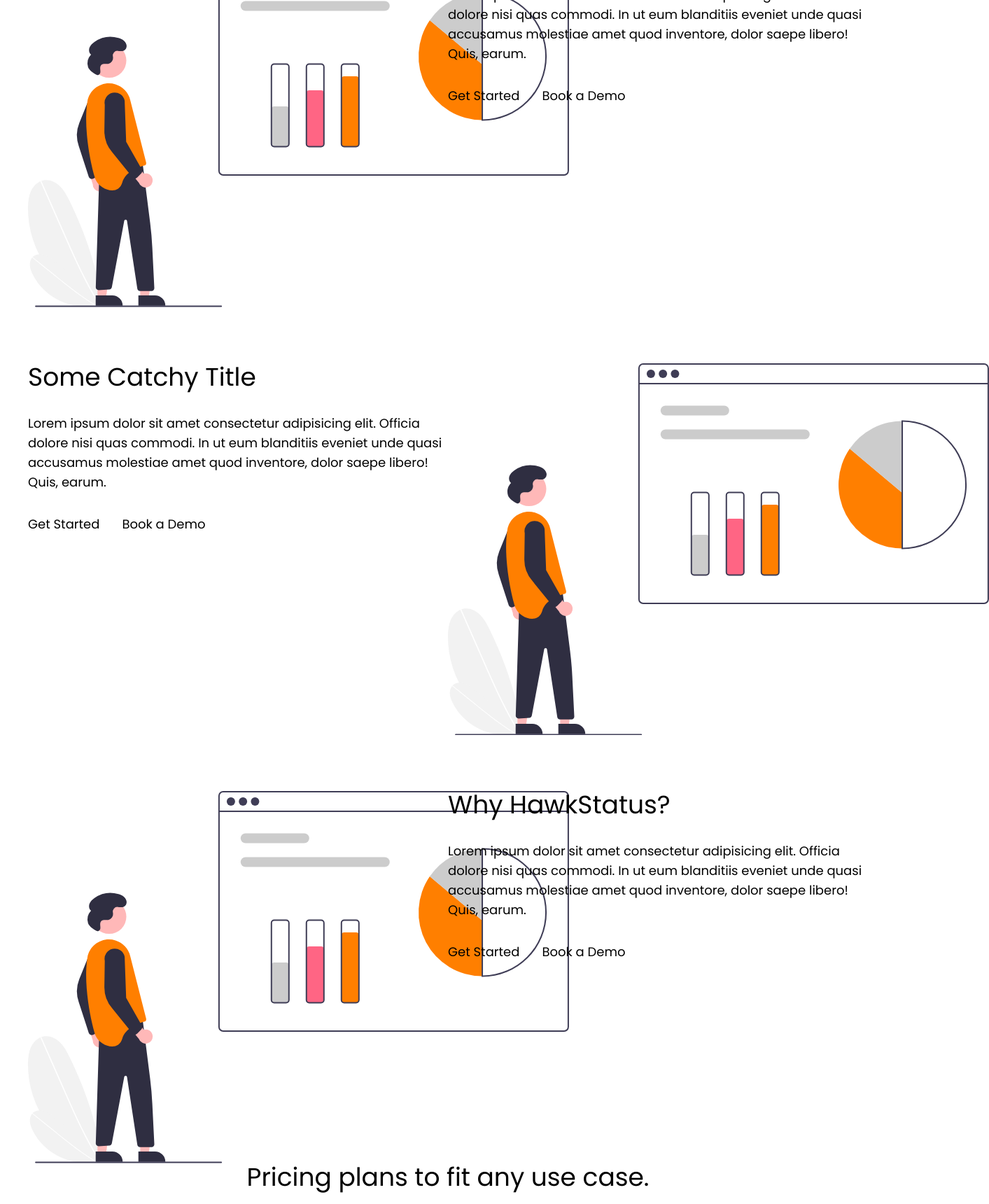
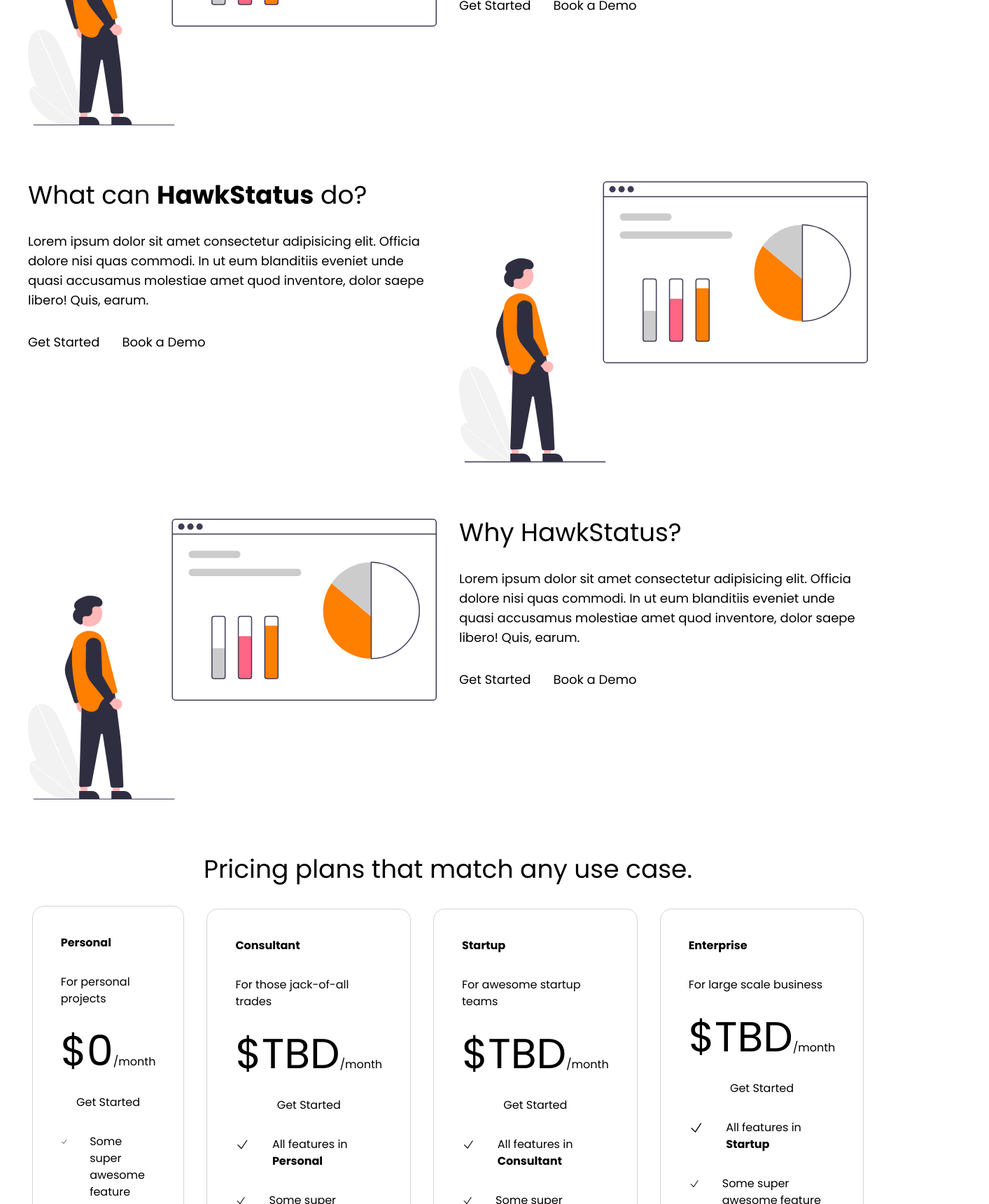
Before and after one commit to brandon-kyle-bailey/hawkstatus-frontend, a Next.js app: page / in a window 1280 px wide. Shown: the part 1080-2800 px from the top of the page at 70% size, 1413 px wide, since content can reach past the window. Built offline with nearby package versions, Linux system fonts and the light colour scheme.

Commit message:
responsiveness

```diff
--- a/src/app/page.tsx
+++ b/src/app/page.tsx
@@ -5,7 +5,7 @@
         <a className="font-bold text-2xl" href="#">
           Hawkstatus
         </a>
-        <ul className="flex flex-row justify-evenly space-x-8 text-lg">
+        <ul className="flex flex-row justify-evenly space-x-8 text-lg invisible lg:visible">
           <li>
             <a href="#empathy">About</a>
           </li>
@@ -13,35 +13,35 @@
             <a href="#pain">Features</a>
           </li>
           <li>
-            <a href="#authority">Why HawkStatus?</a>
+            <a href="#authority">
+              Why <span className="font-bold">HawkStatus</span>?
+            </a>
           </li>
           <li>
-            <a href="#action">Pricing</a>
+            <a href="#pricing">Pricing</a>
           </li>
         </ul>
-        <div className="flex flex-row space-x-8 text-lg">
+        <div className="flex flex-row space-x-8 text-lg invisible lg:visible">
           <a href="/signin">Sign In</a>
           <a href="/signin">Sign Up</a>
         </div>
       </nav>
-      <main id="impact" className="flex flex-row p-10">
-        <div className="w-1/2 flex flex-col justify-center space-y-8">
-          <h1 className="text-6xl">
+      <main id="impact" className="flex flex-col lg:flex-row lg:space-x-8 p-10">
+        <div className="w-full lg:w-1/2 flex flex-col justify-center space-y-8">
+          <h1 className="text-4xl lg:text-6xl">
             Unleash the power of Uptime with{" "}
             <span className="font-bold">Hawkstatus</span>
           </h1>
           <p className="text-lg">Uptime monitoring made easy.</p>
-          <div className="flex flex-row space-x-8 text-lg">
+          <div className="flex flex-col lg:flex-row space-y-8 lg:space-y-0 lg:space-x-8 text-lg">
             <a href="/signin">Get Started</a>
             <a href="/book-a-demo">Book a Demo</a>
           </div>
         </div>
-        <div className="w-1/2">
+        <div className="w-full lg:w-1/2">
           <svg
             data-name="Layer 1"
             xmlns="http://www.w3.org/2000/svg"
-            width="772.90945"
-            height="531.44094"
             viewBox="0 0 772.90945 531.44094"
             xmlnsXlink="http://www.w3.org/1999/xlink"
           >
@@ -264,7 +264,7 @@
             />
           </svg>
         </div>
-        <ul className="flex flex-row space-x-8">
+        <ul className="flex flex-col lg:flex-row lg:space-x-8">
           <li>
             <a href="https://google.com">Google</a>
           </li>
@@ -285,13 +285,14 @@
           </li>
         </ul>
       </section>
-      <section id="empathy" className="flex flex-row p-10">
-        <div className="w-1/2">
+      <section
+        id="empathy"
+        className="flex flex-col lg:flex-row lg:space-x-8 p-10"
+      >
+        <div className="w-full lg:w-1/2">
           <svg
             data-name="Layer 1"
             xmlns="http://www.w3.org/2000/svg"
-            width="772.90945"
-            height="531.44094"
             viewBox="0 0 772.90945 531.44094"
             xmlnsXlink="http://www.w3.org/1999/xlink"
           >
@@ -446,8 +447,10 @@
             />
           </svg>
         </div>
-        <div className="w-1/2 flex flex-col justify-start space-y-8">
-          <h1 className="text-4xl">Some Catchy Title</h1>
+        <div className="w-full lg:w-1/2 flex flex-col justify-start space-y-8">
+          <h1 className="text-4xl">
+            What is <span className="font-bold">HawkStatus</span>?
+          </h1>
           <p className="text-lg">
             Lorem ipsum dolor sit amet consectetur adipisicing elit. Officia
             dolore nisi quas commodi. In ut eum blanditiis eveniet unde quasi
@@ -460,9 +463,14 @@
           </div>
         </div>
       </section>
-      <section id="pain" className="flex flex-row p-10">
-        <div className="w-1/2 flex flex-col justify-start space-y-8">
-          <h1 className="text-4xl">Some Catchy Title</h1>
+      <section
+        id="pain"
+        className="flex flex-col lg:flex-row lg:space-x-8 p-10"
+      >
+        <div className="w-full lg:w-1/2 flex flex-col justify-start space-y-8">
+          <h1 className="text-4xl">
+            What can <span className="font-bold">HawkStatus</span> do?
+          </h1>
           <p className="text-lg">
             Lorem ipsum dolor sit amet consectetur adipisicing elit. Officia
             dolore nisi quas commodi. In ut eum blanditiis eveniet unde quasi
@@ -474,12 +482,10 @@
             <a href="/book-a-demo">Book a Demo</a>
           </div>
         </div>
-        <div className="w-1/2">
+        <div className="w-full lg:w-1/2">
           <svg
             data-name="Layer 1"
             xmlns="http://www.w3.org/2000/svg"
-            width="772.90945"
-            height="531.44094"
             viewBox="0 0 772.90945 531.44094"
             xmlnsXlink="http://www.w3.org/1999/xlink"
           >
@@ -636,13 +642,11 @@
         </div>
       </section>
       <section id="authority" className="flex flex-col p-10">
-        <div className="flex flex-row">
-          <div className="w-1/2">
+        <div className="flex flex-col lg:flex-row lg:space-x-8">
+          <div className="w-full lg:w-1/2">
             <svg
               data-name="Layer 1"
               xmlns="http://www.w3.org/2000/svg"
-              width="772.90945"
-              height="531.44094"
               viewBox="0 0 772.90945 531.44094"
               xmlnsXlink="http://www.w3.org/1999/xlink"
             >
@@ -802,7 +806,7 @@
               />
             </svg>
           </div>
-          <div className="w-1/2 flex flex-col justify-start space-y-8">
+          <div className="w-full lg:w-1/2 flex flex-col justify-start space-y-8">
             <h1 className="text-4xl">Why HawkStatus?</h1>
             <p className="text-lg">
               Lorem ipsum dolor sit amet consectetur adipisicing elit. Officia
@@ -816,11 +820,11 @@
             </div>
           </div>
         </div>
-        <div className="flex flex-col items-center space-y-8">
-          <h1 className="text-4xl w-1/2 text-center">
-            Pricing plans to fit any use case.
+        <div id="pricing" className="flex flex-col items-center space-y-8 p-20">
+          <h1 className="text-4xl text-center">
+            Pricing plans that match any use case.
           </h1>
-          <div className="flex flex-row space-x-8">
+          <div className="flex flex-col lg:flex-row space-y-8 lg:space-x-8 lg:space-y-1">
             <div className="flex flex-col space-y-8 rounded-2xl p-10 text-left border-solid border border-gray-300">
               <h2 className="font-bold">Personal</h2>
               <p>For personal projects</p>
@@ -844,7 +848,7 @@
                       clipRule="evenodd"
                     />
                   </svg>
-                  <p>Checks every 3 minutes</p>
+                  <p>Some super awesome feature</p>
                 </li>
                 <li className="flex flex-row space-x-8">
                   <svg
@@ -859,7 +863,7 @@
                       clipRule="evenodd"
                     />
                   </svg>
-                  <p>5 monitors</p>
+                  <p>Some super awesome feature</p>
                 </li>
                 <li className="flex flex-row space-x-8">
                   <svg
@@ -874,45 +878,15 @@
                       clipRule="evenodd"
                     />
                   </svg>
-                  <p>Email alerts</p>
-                </li>
-                <li className="flex flex-row space-x-8">
-                  <svg
-                    xmlns="http://www.w3.org/2000/svg"
-                    viewBox="0 0 24 24"
-                    fill="currentColor"
-                    className="w-6 h-6"
-                  >
-                    <path
-                      fillRule="evenodd"
-                      d="M19.916 4.626a.75.75 0 0 1 .208 1.04l-9 13.5a.75.75 0 0 1-1.154.114l-6-6a.75.75 0 0 1 1.06-1.06l5.353 5.353 8.493-12.74a.75.75 0 0 1 1.04-.207Z"
-                      clipRule="evenodd"
-                    />
-                  </svg>
-                  <p>Slack & Discord integrations</p>
-                </li>
-                <li className="flex flex-row space-x-8">
-                  <svg
-                    xmlns="http://www.w3.org/2000/svg"
-                    viewBox="0 0 24 24"
-                    fill="currentColor"
-                    className="w-6 h-6"
-                  >
-                    <path
-                      fillRule="evenodd"
-                      d="M19.916 4.626a.75.75 0 0 1 .208 1.04l-9 13.5a.75.75 0 0 1-1.154.114l-6-6a.75.75 0 0 1 1.06-1.06l5.353 5.353 8.493-12.74a.75.75 0 0 1 1.04-.207Z"
-                      clipRule="evenodd"
-                    />
-                  </svg>
-                  <p>HTTP API & CLI</p>
+                  <p>Some super awesome feature</p>
                 </li>
               </ul>
             </div>
             <div className="flex flex-col space-y-8 rounded-2xl p-10 text-left border-solid border border-gray-300">
-              <h2 className="font-bold">Personal</h2>
-              <p>For personal projects</p>
+              <h2 className="font-bold">Consultant</h2>
+              <p>For those jack-of-all trades</p>
               <p>
-                <span className="text-6xl">$0</span>/month
+                <span className="text-6xl">$TBD</span>/month
               </p>
               <a className="self-center" href="/signup">
                 Get Started
@@ -931,7 +905,9 @@
                       clipRule="evenodd"
                     />
                   </svg>
-                  <p>Checks every 3 minutes</p>
+                  <p>
+                    All features in <span className="font-bold">Personal</span>
+                  </p>
                 </li>
                 <li className="flex flex-row space-x-8">
                   <svg
@@ -946,7 +922,7 @@
                       clipRule="evenodd"
                     />
                   </svg>
-                  <p>5 monitors</p>
+                  <p>Some super awesome feature</p>
                 </li>
                 <li className="flex flex-row space-x-8">
                   <svg
@@ -961,7 +937,7 @@
                       clipRule="evenodd"
                     />
                   </svg>
-                  <p>Email alerts</p>
+                  <p>Some super awesome feature</p>
                 </li>
                 <li className="flex flex-row space-x-8">
                   <svg
@@ -976,30 +952,15 @@
                       clipRule="evenodd"
                     />
                   </svg>
-                  <p>Slack & Discord integrations</p>
-                </li>
-                <li className="flex flex-row space-x-8">
-                  <svg
-                    xmlns="http://www.w3.org/2000/svg"
-                    viewBox="0 0 24 24"
-                    fill="currentColor"
-                    className="w-6 h-6"
-                  >
-                    <path
-                      fillRule="evenodd"
-                      d="M19.916 4.626a.75.75 0 0 1 .208 1.04l-9 13.5a.75.75 0 0 1-1.154.114l-6-6a.75.75 0 0 1 1.06-1.06l5.353 5.353 8.493-12.74a.75.75 0 0 1 1.04-.207Z"
-                      clipRule="evenodd"
-                    />
-                  </svg>
-                  <p>HTTP API & CLI</p>
+                  <p>Some super awesome feature</p>
                 </li>
               </ul>
             </div>
             <div className="flex flex-col space-y-8 rounded-2xl p-10 text-left border-solid border border-gray-300">
-              <h2 className="font-bold">Personal</h2>
-              <p>For personal projects</p>
+              <h2 className="font-bold">Startup</h2>
+              <p>For awesome startup teams</p>
               <p>
-                <span className="text-6xl">$0</span>/month
+                <span className="text-6xl">$TBD</span>/month
               </p>
               <a className="self-center" href="/signup">
                 Get Started
@@ -1018,7 +979,10 @@
                       clipRule="evenodd"
                     />
                   </svg>
-                  <p>Checks every 3 minutes</p>
+                  <p>
+                    All features in{" "}
+                    <span className="font-bold">Consultant</span>
+                  </p>
                 </li>
                 <li className="flex flex-row space-x-8">
                   <svg
@@ -1033,7 +997,7 @@
                       clipRule="evenodd"
                     />
                   </svg>
-                  <p>5 monitors</p>
+                  <p>Some super awesome feature</p>
                 </li>
                 <li className="flex flex-row space-x-8">
                   <svg
@@ -1048,7 +1012,7 @@
                       clipRule="evenodd"
                     />
                   </svg>
-                  <p>Email alerts</p>
+                  <p>Some super awesome feature</p>
                 </li>
                 <li className="flex flex-row space-x-8">
                   <svg
@@ -1063,30 +1027,15 @@
                       clipRule="evenodd"
                     />
                   </svg>
-                  <p>Slack & Discord integrations</p>
-                </li>
-                <li className="flex flex-row space-x-8">
-                  <svg
-                    xmlns="http://www.w3.org/2000/svg"
-                    viewBox="0 0 24 24"
-                    fill="currentColor"
-                    className="w-6 h-6"
-                  >
-                    <path
-                      fillRule="evenodd"
-                      d="M19.916 4.626a.75.75 0 0 1 .208 1.04l-9 13.5a.75.75 0 0 1-1.154.114l-6-6a.75.75 0 0 1 1.06-1.06l5.353 5.353 8.493-12.74a.75.75 0 0 1 1.04-.207Z"
-                      clipRule="evenodd"
-                    />
-                  </svg>
-                  <p>HTTP API & CLI</p>
+                  <p>Some super awesome feature</p>
                 </li>
               </ul>
             </div>
             <div className="flex flex-col space-y-8 rounded-2xl p-10 text-left border-solid border border-gray-300">
-              <h2 className="font-bold">Personal</h2>
-              <p>For personal projects</p>
+              <h2 className="font-bold">Enterprise</h2>
+              <p>For large scale business</p>
               <p>
-                <span className="text-6xl">$0</span>/month
+                <span className="text-6xl">$TBD</span>/month
               </p>
               <a className="self-center" href="/signup">
                 Get Started
@@ -1105,7 +1054,9 @@
                       clipRule="evenodd"
                     />
                   </svg>
-                  <p>Checks every 3 minutes</p>
+                  <p>
+                    All features in <span className="font-bold">Startup</span>
+                  </p>
                 </li>
                 <li className="flex flex-row space-x-8">
                   <svg
@@ -1120,7 +1071,7 @@
                       clipRule="evenodd"
                     />
                   </svg>
-                  <p>5 monitors</p>
+                  <p>Some super awesome feature</p>
                 </li>
                 <li className="flex flex-row space-x-8">
                   <svg
@@ -1135,7 +1086,7 @@
                       clipRule="evenodd"
                     />
                   </svg>
-                  <p>Email alerts</p>
+                  <p>Some super awesome feature</p>
                 </li>
                 <li className="flex flex-row space-x-8">
                   <svg
@@ -1150,22 +1101,7 @@
                       clipRule="evenodd"
                     />
                   </svg>
-                  <p>Slack & Discord integrations</p>
-                </li>
-                <li className="flex flex-row space-x-8">
-                  <svg
-                    xmlns="http://www.w3.org/2000/svg"
-                    viewBox="0 0 24 24"
-                    fill="currentColor"
-                    className="w-6 h-6"
-                  >
-                    <path
-                      fillRule="evenodd"
-                      d="M19.916 4.626a.75.75 0 0 1 .208 1.04l-9 13.5a.75.75 0 0 1-1.154.114l-6-6a.75.75 0 0 1 1.06-1.06l5.353 5.353 8.493-12.74a.75.75 0 0 1 1.04-.207Z"
-                      clipRule="evenodd"
-                    />
-                  </svg>
-                  <p>HTTP API & CLI</p>
+                  <p>Some super awesome feature</p>
                 </li>
               </ul>
             </div>
@@ -1187,8 +1123,8 @@
           <a href="/book-a-demo">Book a Demo</a>
         </div>
       </section>
-      <footer className="flex flex-row justify-evenly p-10">
-        <div className="w-1/3">
+      <footer className="flex flex-col lg:flex-row justify-evenly p-10">
+        <div className="w-full lg:w-1/3">
           <p>
             <span className="font-bold">HawkStatus</span> is a comprehensive
             uptime monitoring tool that provides real-time monitoring, alerting,
@@ -1196,15 +1132,36 @@
             available.
           </p>
         </div>
-        <div className="flex flex-row w-2/3 justify-evenly">
-          <div>
-            <h3>Product</h3>
+        <div className="flex flex-col lg:flex-row w-full lg:w-2/3 justify-evenly">
+          <div className="flex flex-col space-y-8">
+            <h3 className="font-bold">Product</h3>
+            <ul className="flex flex-col space-y-4">
+              <li>
+                <a href="#pricing">Pricing</a>
+              </li>
+            </ul>
           </div>
-          <div>
-            <h3>Support</h3>
+          <div className="flex flex-col space-y-8">
+            <h3 className="font-bold">Support</h3>
+            <ul className="flex flex-col space-y-4">
+              <li>
+                <a href="/book-a-demo">Book a Demo</a>
+              </li>
+            </ul>
           </div>
-          <div>
-            <h3>Company</h3>
+          <div className="flex flex-col space-y-8">
+            <h3 className="font-bold">Company</h3>
+            <ul className="flex flex-col space-y-4">
+              <li>
+                <a href="/contact">Contact</a>
+              </li>
+              <li>
+                <a href="/privacy-policy">Privacy Policy</a>
+              </li>
+              <li>
+                <a href="/terms-of-service">Terms of Service</a>
+              </li>
+            </ul>
           </div>
         </div>
       </footer>
```
